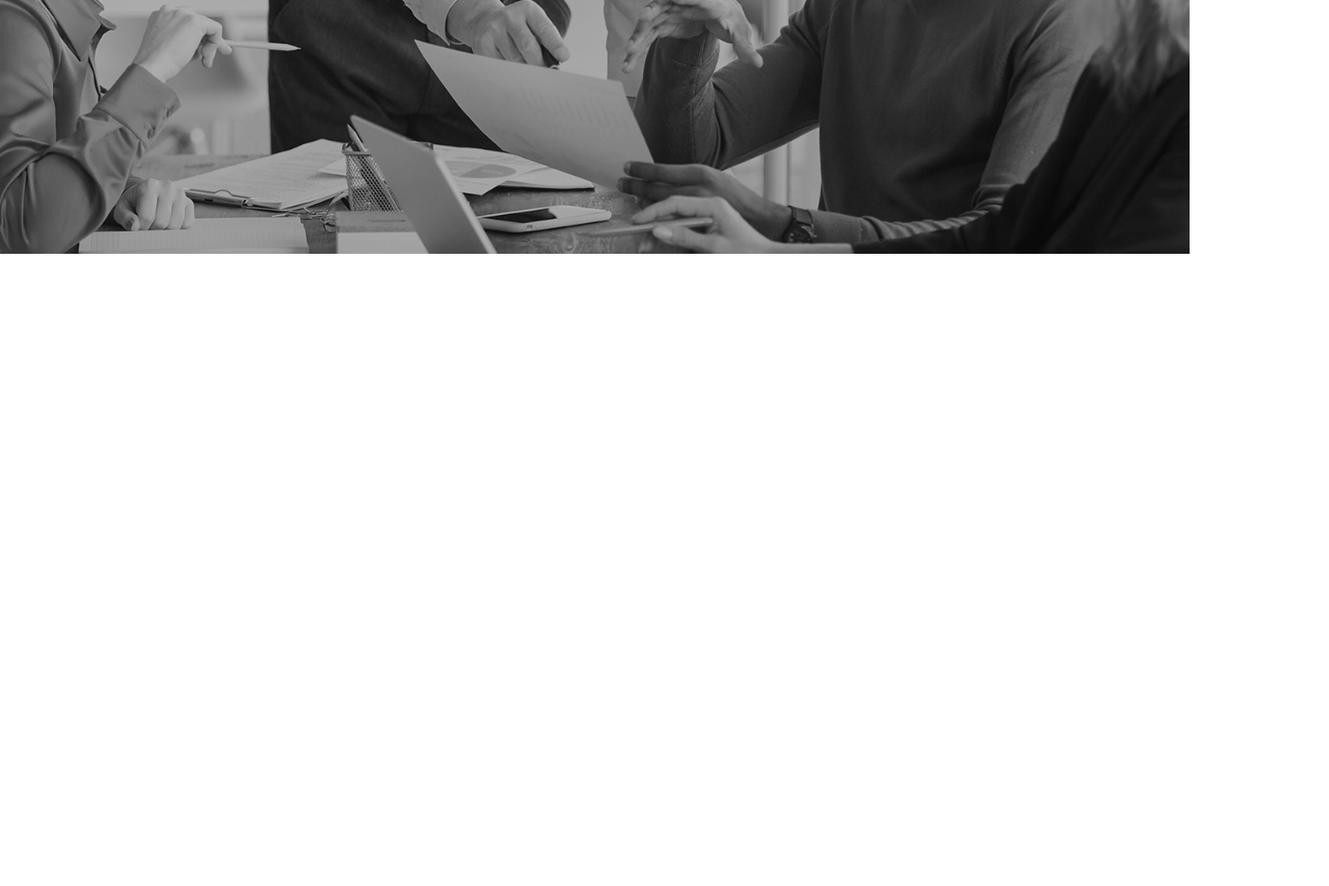
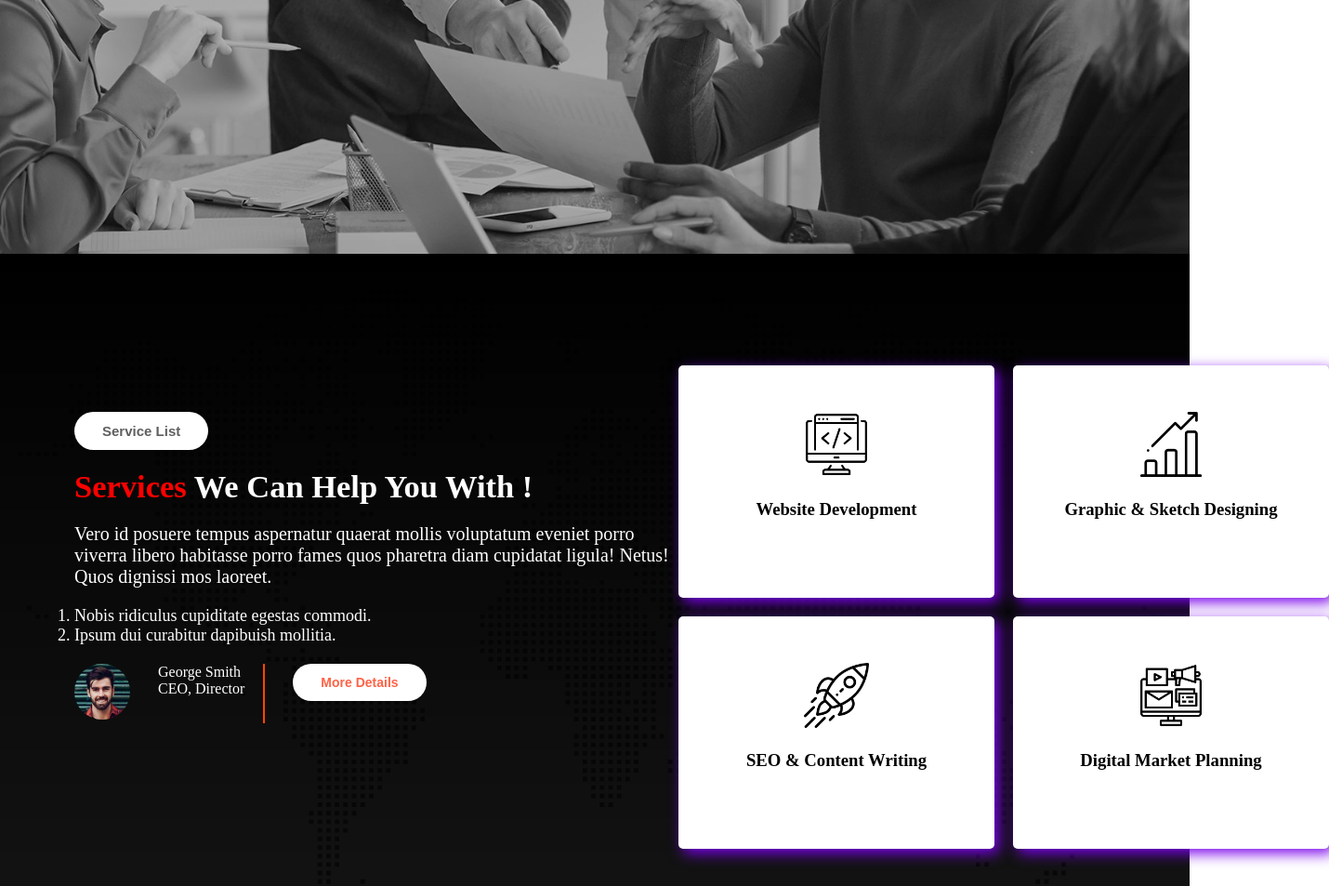
Before and after one commit to muddasirfaiyaj66/practice-project-2, a plain HTML site: page index.html in a window 1280 px wide. Shown: the part 607-1560 px from the top of the page at 93% size, 1430 px wide, since content can reach past the window. Before the commit the page ends 880 px from the top, so only its background shows below. Drawn offline with Linux system fonts and the light colour scheme.

Commit message:
service section commmited

```diff
--- a/index.html
+++ b/index.html
@@ -11,7 +11,8 @@
         <!-- Navigation Section start -->
         <nav>
             <div class="nav-logo">
-                <img src="asset/logo/logo.png" alt="">
+
+             <span>Digital</span><img src="asset/logo/logo.png" alt="">
             </div>
             <div class="nav-content">
                 <ul>
@@ -37,7 +38,59 @@
     </header>
 
 
-    <main></main>
+    <main>
+        <section class="service-main-container">
+            <div class="service-container">
+                <div>
+                    <button class="ser-btn"><a href="">Service List</a></button>
+                </div>
+                <div class="service-container-title"><h2><span>Services</span> We Can Help You With !</h2></div>
+                <div class="service-container-description"><p>Vero id posuere tempus aspernatur quaerat mollis voluptatum eveniet porro viverra libero habitasse porro fames quos pharetra diam cupidatat ligula! Netus! Quos dignissi mos laoreet.</p></div>
+                <div class="service-container-order-list">
+                    <ol type="1">
+                        <li>Nobis ridiculus cupiditate egestas commodi.</li>
+                        <li>Ipsum dui curabitur dapibuish mollitia.</li>
+                    </ol>
+                </div>
+                <div class="service-container-more-details-info">
+                    <div class="ser-con-more-details-img">
+                        <img src="asset/image/author.jpg" alt="image">
+
+                    </div>
+                    <div class="author-address"><p>George Smith</p>
+                        <p>CEO, Director</p></div>
+                    <div><button class="ser-btn more-details-btn"><a href=""> More Details</a></button></div>
+                </div>
+
+            </div>
+            <div class="service-container-boxes">
+                <div class="first-two-box">
+                <div class="service-container-box">
+                    <img src="asset/icons/coding.png" alt="Website Development">
+                    <h3>Website Development</h3>
+                </div>
+                <div class="service-container-box">
+                    <img src="asset/icons/bar-chart.png" alt="Graphic & Sketch Designing">
+                    <h3>Graphic & Sketch Designing</h3>
+                </div>
+            </div>
+            <div class="first-two-box">
+                <div class="service-container-box">
+                    <img src="asset/icons/startup.png" alt="SEO & Content Writing">
+                    <h3>SEO & Content Writing</h3>
+                </div>
+                <div class="service-container-box">
+                    <img src="asset/icons/digital-marketing.png" alt="Digital Market Planning">
+                    <h3>Digital Market Planning</h3>
+                </div>
+                </div>
+            </div>
+        </section>
+
+
+
+
+    </main>
 
 
     <footer></footer>
--- a/styles/styles.css
+++ b/styles/styles.css
@@ -10,6 +10,15 @@ nav{
     height: 10vh;
     align-items: center;
 
+
+}
+.nav-logo span{
+    font-size: 30px;
+    color:rgb(221, 255, 0);
+    font-weight: bold;
+    position: absolute;
+    left:168px;
+    top:21px;
 }
 nav ul{
     display: flex;
@@ -88,3 +97,96 @@ nav ul li a:hover{
     color:black;
 
 }
+
+/* service styles start here */
+.service-main-container{
+    background-image: url('../asset/image/footer-bg.png'), linear-gradient(rgba(0, 0, 0,1),rgba(0,0,0,.9));
+    background-blend-mode: overlay;
+    display: flex;
+    height: 110vh;
+    justify-content: space-around;
+    color: white;
+    padding: 20px;
+
+}
+.first-two-box{
+    display: flex;
+    gap:20px;
+    margin-bottom: 20px;
+}
+.service-container-boxes{
+    margin-top: 100px;
+    margin-right: 20px;
+}
+.service-container-box{
+    height: 150px;
+    width: 240px;
+    padding: 50px;
+    background-color: white;
+    color:black;
+    text-align: center;
+    border-radius: 5px;
+    box-shadow: 5px 5px 15px rgb(122, 1, 234);
+}
+.service-container-box img{
+    width: 70px;
+    margin-bottom: 20px;
+}
+
+.service-container{
+
+    margin-top:150px;
+    margin-left: 60px;
+}
+
+.ser-btn{
+    border: none;
+    padding: 12px 30px ;
+    background-color:white;
+    border-radius:25px;
+    margin-right: 20px;
+    margin-bottom: 20px;
+
+}
+.ser-btn a{
+    text-decoration: none;
+    color:#5f5f5f;
+    font-weight: bold;
+    font-size: 15px;
+
+}
+.author-address{
+    border-right:2px solid orangered;
+    padding-right: 20px;
+}
+
+.ser-con-more-details-img img{
+    width: 60px;
+    border-radius: 30px;
+}
+.service-container-more-details-info{
+    display: flex;
+    gap:30px;
+}
+.service-container-title{
+    font-size: 23px;
+    font-weight: 800;
+    margin-bottom: 20px;
+}
+.service-container-title span{
+    color:red;
+}
+.service-container-description{
+    width: 650px;
+     font-size: 20px;
+     margin-bottom: 20px;
+
+}
+.service-container-order-list{
+    font-size: 18px;
+    margin-bottom: 20px;
+}
+.more-details-btn a{
+    color:tomato;
+    font-size: 14px;
+}
```
